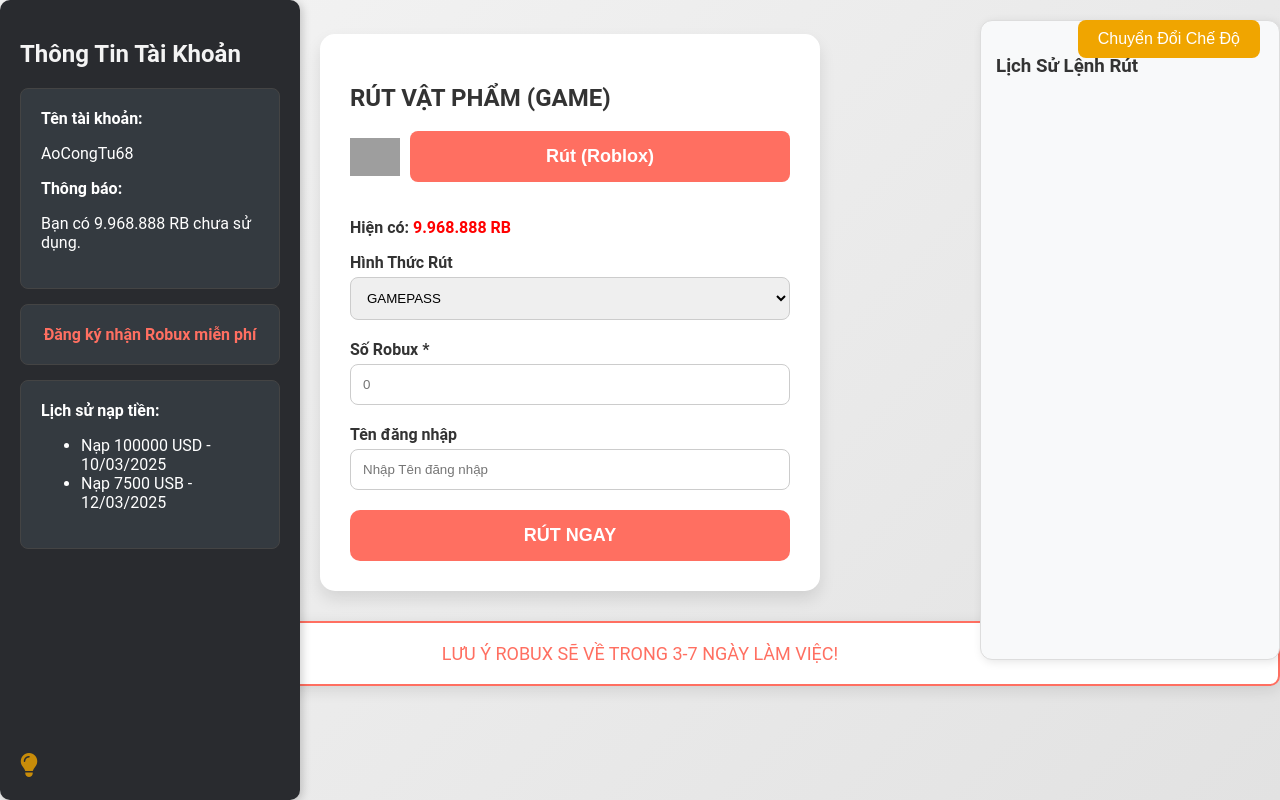
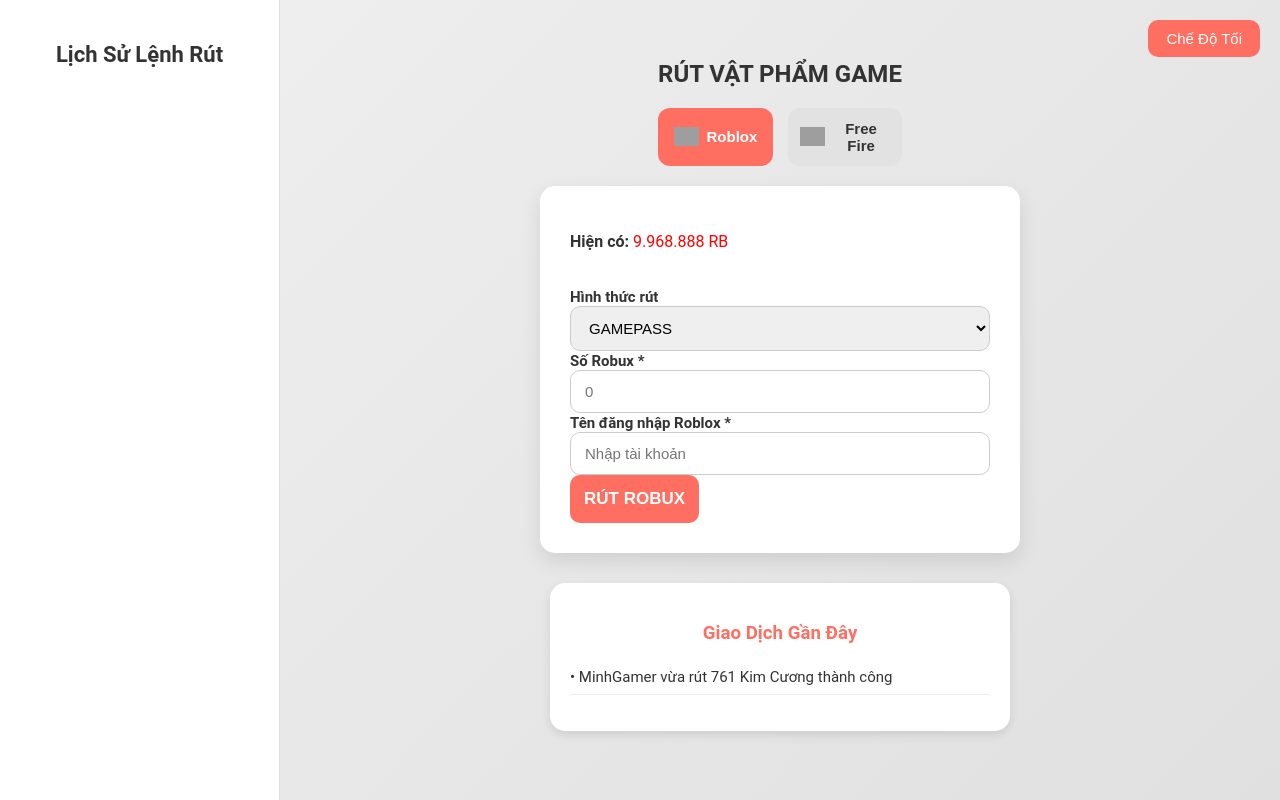
Before and after one commit to minhduong68/rutrobux123, a plain HTML site: page index.html in a window 1280 px wide. Drawn offline with Linux system fonts and the light colour scheme; grey boxes are pictures that could not be loaded.

Commit message:
Update index.html

```diff
--- a/index.html
+++ b/index.html
@@ -2,420 +2,343 @@
 <html lang="vi">
 <head>
   <meta charset="UTF-8">
-    <meta name="viewport" content="width=device-width, initial-scale=1.0">
-    <title>Rút Vật Phẩm (Game)</title>
+  <meta name="viewport" content="width=device-width, initial-scale=1">
+  <title>Rút Vật Phẩm Game</title>
   <link rel="stylesheet" href="https://cdnjs.cloudflare.com/ajax/libs/font-awesome/6.4.2/css/all.min.css">
   <style>
-        /* Định nghĩa các theme mặc định và dark mode */
     body {
         font-family: 'Roboto', sans-serif;
         margin: 0;
         padding: 0;
+        background: linear-gradient(135deg, #f0f0f0, #e0e0e0);
+        color: #333;
         display: flex;
-            justify-content: center;
-            align-items: flex-start;
         min-height: 100vh;
-            flex-direction: column;
-            background: linear-gradient(135deg, #f4f4f4, #e2e2e2);
-            color: #333;
-            transition: background-color 0.3s ease, color 0.3s ease;
-            position: relative; /* Để định vị logo bóng đèn */
+        transition: background 0.3s, color 0.3s;
     }
-
     body.dark {
-            background: linear-gradient(135deg, #333, #444);
-            color: #fff;
+        background: linear-gradient(135deg, #444, #555);
+        color: #eee;
     }
-
-        /* Sidebar */
     .sidebar {
-            position: fixed;
-            top: 0;
-            left: 0;
-            width: 300px;
-            height: 100%;
-            background-color: #292b2f;
-            color: white;
+        width: 280px;
+        background: #fff;
+        border-right: 1px solid #ddd;
         padding: 20px;
         box-sizing: border-box;
+        overflow-y: auto;
+    }
+    body.dark .sidebar {
+        background: #666;
+        border-color: #888;
+    }
+    .sidebar h3 {
+        text-align: center;
+        margin-bottom: 20px;
+        font-size: 22px;
+    }
+    .sidebar ul {
+        list-style: none;
+        padding: 0;
+    }
+    .sidebar ul li {
+        padding: 10px 0;
+        border-bottom: 1px solid #ddd;
+        font-size: 15px;
+    }
+    .container {
+        flex: 1;
+        padding: 40px 20px;
         display: flex;
         flex-direction: column;
-            align-items: flex-start;
-            overflow-y: auto;
-            box-shadow: 2px 2px 10px rgba(0, 0, 0, 0.2);
-            border-radius: 10px;
+        align-items: center;
     }
-
-        .sidebar h2 {
-            font-size: 24px;
-            margin-bottom: 20px;
-            text-align: center;
-            color: #f4f4f4;
-            font-weight: 600;
-        }
-
-        .sidebar .account-info, .sidebar .notification, .sidebar .robux-free {
-            width: 100%;
-            background-color: #343a40;
-            border-radius: 8px;
-            padding: 20px;
-            margin-bottom: 15px;
-            border: 1px solid #444;
-            box-sizing: border-box;
-        }
-
-        .sidebar .robux-free a {
-            color: #ff6f61;
-            font-weight: bold;
-            text-decoration: none;
-            display: block;
-            text-align: center;
-            font-size: 16px;
-        }
-
-        .sidebar .robux-free a:hover {
-            color: #ff3b2d;
-        }
-
-        /* Main Content */
-        .container {
-            background: white;
-            padding: 30px;
-            border-radius: 15px;
-            box-shadow: 0 8px 16px rgba(0, 0, 0, 0.1);
-            width: 500px;
-            margin-left: 320px;
-            box-sizing: border-box;
-            display: flex;
-            flex-direction: column;
-            position: relative;
-            transition: all 0.3s ease;
-        }
-
-        .tab {
-            display: flex;
-            align-items: center;
-            margin-bottom: 20px;
-        }
-
-        .tab img {
-            width: 50px;
-            margin-right: 10px;
-        }
-
-        .tab button {
-            flex: 1;
-            padding: 15px;
-            border: none;
-            cursor: pointer;
-            font-size: 18px;
-            font-weight: bold;
-            background-color: #e2e2e2;
-            color: #333;
-            border-radius: 8px;
-            transition: background-color 0.3s ease;
-        }
-
-        .tab button:hover {
-            background-color: #f0a500;
-            color: white;
-        }
-
-        .tab button.active {
-            background-color: #ff6f61;
-            color: white;
-        }
-
-        /* Input & Button */
-        input, select, .btn {
-            border-radius: 8px;
-            padding: 12px;
-            border: 1px solid #ccc;
-            transition: all 0.3s ease;
-            box-sizing: border-box; /* Thêm box-sizing */
-        }
-
-        input:focus, select:focus, .btn:hover {
-            border-color: #ff6f61;
-            outline: none;
-        }
-
-        .btn {
-            background-color: #ff6f61;
-            color: white;
-            border: none;
-            cursor: pointer;
-            font-size: 18px;
-            font-weight: bold;
-            width: 100%;
-            padding: 15px;
-            border-radius: 10px;
-            box-sizing: border-box; /* Thêm box-sizing */
-        }
-
-        /* Form Group Style */
-        .form-group {
-            display: flex;
-            flex-direction: column;
-            margin-bottom: 20px;
-        }
-
-        .form-group label {
-            margin-bottom: 5px;
-            font-weight: bold; /* Tùy chọn: làm đậm label */
-        }
-
-        /* Dark Mode Button (Move to top right) */
     .theme-toggle {
         position: fixed;
         top: 20px;
         right: 20px;
-            background-color: #f0a500;
+        padding: 10px 18px;
+        background: #ff6f61;
+        color: white;
         border: none;
-            padding: 10px 20px;
-            border-radius: 8px;
+        border-radius: 10px;
+        font-size: 15px;
         cursor: pointer;
-            font-size: 16px;
+    }
+    .tab-group {
+        display: flex;
+        gap: 15px;
+        margin-bottom: 20px;
+    }
+    .tab-group button {
+        flex: 1;
+        padding: 12px;
+        border: none;
+        border-radius: 12px;
+        font-weight: bold;
+        font-size: 15px;
+        cursor: pointer;
+        background: #e2e2e2;
+        color: #333;
+        display: flex;
+        align-items: center;
+        justify-content: center;
+        gap: 8px;
+        transition: background 0.3s, color 0.3s;
+    }
+    .tab-group button.active {
+        background: #ff6f61;
         color: white;
-            z-index: 10; /* Đảm bảo nút ở trên các phần khác */
     }
-
-        /* History Section */
-        .history {
-            margin-top: 20px;
-            padding: 15px;
-            background-color: #f8f9fa;
-            border-radius: 12px;
-            border: 1px solid #ddd;
+    .form-section {
+        background: #fff;
+        padding: 30px;
+        border-radius: 15px;
+        box-shadow: 0 8px 20px rgba(0,0,0,0.1);
+        width: 100%;
+        max-width: 420px;
+        display: none;
+        flex-direction: column;
+        gap: 20px;
+    }
+    .form-section.active {
+        display: flex;
+    }
+    label {
+        font-weight: bold;
+        font-size: 15px;
+        margin-bottom: 5px;
+    }
+    input, select {
+        padding: 12px 14px;
+        border: 1px solid #ccc;
+        border-radius: 10px;
+        font-size: 15px;
+        width: 100%;
         box-sizing: border-box;
-            width: 300px;
-            position: absolute;
-            right: 0;
-            top: 0;
-            height: 80vh;
-            overflow-y: auto;
-            box-shadow: 2px 2px 10px rgba(0, 0, 0, 0.1);
     }
-
-        /* Toast Notification */
+    input:focus, select:focus {
+        border-color: #ff6f61;
+        outline: none;
+    }
+    .btn {
+        background: #ff6f61;
+        color: white;
+        border: none;
+        border-radius: 10px;
+        font-weight: bold;
+        font-size: 17px;
+        padding: 14px;
+        cursor: pointer;
+        transition: background 0.3s;
+    }
+    .btn:hover {
+        background: #f04d3b;
+    }
     .toast {
         position: fixed;
         top: 50%;
         left: 50%;
         transform: translate(-50%, -50%);
-            background-color: #4CAF50;
+        background: #4CAF50;
         color: white;
-            padding: 25px 45px;
-            border-radius: 8px;
-            font-size: 18px;
+        padding: 20px 30px;
+        border-radius: 12px;
+        font-size: 17px;
         display: none;
-            z-index: 999;
-            min-width: 320px;
+        z-index: 1000;
         text-align: center;
-            box-shadow: 0 4px 15px rgba(0, 0, 0, 0.2);
     }
-
-        .toast button {
-            background-color: transparent;
-            border: none;
-            color: white;
-            font-size: 18px;
-            cursor: pointer;
-            margin-left: 15px;
-            text-decoration: underline;
+    .loader {
+        position: fixed;
+        top: 50%;
+        left: 50%;
+        width: 60px;
+        height: 60px;
+        margin: -30px 0 0 -30px;
+        border: 6px solid #ccc;
+        border-top: 6px solid #ff6f61;
+        border-radius: 50%;
+        animation: spin 1s linear infinite;
+        z-index: 9999;
+        display: none;
     }
-
-        /* Footer Note */
-        .footer-note {
+    @keyframes spin {
+        0% { transform: rotate(0deg); }
+        100% { transform: rotate(360deg); }
+    }
+    .recent-transactions {
+        margin-top: 30px;
+        background: #fff;
+        padding: 20px;
+        border-radius: 15px;
         width: 100%;
-            background-color: #fff;
+        max-width: 420px;
+        box-shadow: 0 4px 10px rgba(0,0,0,0.1);
+    }
+    .recent-transactions h3 {
+        text-align: center;
+        margin-bottom: 15px;
         color: #ff6f61;
-            padding: 20px;
-            text-align: center;
-            margin-top: 30px;
-            box-sizing: border-box;
-            font-size: 18px;
-            border: 2px solid #ff6f61;
-            border-radius: 10px;
-            margin-bottom: 80px; /* Để có khoảng trống cho logo bóng đèn */
-            box-shadow: 0 4px 15px rgba(0, 0, 0, 0.1);
     }
-
-        /* Light Bulb Logo */
-        .dark-light-logo {
-            position: fixed;
-            bottom: 20px;
-            left: 20px;
-            font-size: 24px;
-            color: #f0a500; /* Màu vàng cam */
-            cursor: pointer;
-            opacity: 0.8;
-            transition: opacity 0.3s ease;
-            z-index: 10; /* Đảm bảo logo ở trên các phần khác */
+    .recent-transactions ul {
+        list-style: none;
+        padding: 0;
+        max-height: 300px;
+        overflow-y: auto;
     }
-
-        .dark-light-logo:hover {
-            opacity: 1;
-        }
-
-        body.dark .dark-light-logo {
-            color: #fff; /* Màu trắng khi ở dark mode (tùy chỉnh) */
+    .recent-transactions ul li {
+        padding: 8px 0;
+        border-bottom: 1px solid #eee;
+        font-size: 15px;
     }
 </style>
 </head>
 <body>
 
-    <button id="theme-toggle" class="theme-toggle">Chuyển Đổi Chế Độ</button>
+<button id="theme-toggle" class="theme-toggle">Chế Độ Tối</button>
 
 <div class="sidebar">
-        <h2>Thông Tin Tài Khoản</h2>
-        <div class="account-info">
-            <div class="info-item">
-                <strong>Tên tài khoản:</strong>
-                <p>AoCongTu68</p>
-            </div>
-            <div class="info-item">
-                <strong>Thông báo:</strong>
-                <p>Bạn có <span id="current-robux">9.968.888</span> RB chưa sử dụng.</p>
-            </div>
-        </div>
-
-        <div class="robux-free">
-            <a href="https://yeumoney.com/vK8eLK" target="_blank">Đăng ký nhận Robux miễn phí</a>
-        </div>
-
-        <div class="notification">
-            <strong>Lịch sử nạp tiền:</strong>
-            <ul>
-                <li>Nạp 100000 USD - 10/03/2025</li>
-                <li>Nạp 7500 USB - 12/03/2025</li>
-            </ul>
-        </div>
-    </div>
-
-    <div class="container">
-        <h2>RÚT VẬT PHẨM (GAME)</h2>
-        <div class="tab">
-            <img src="https://upload.wikimedia.org/wikipedia/commons/7/7e/Roblox_Logo_2022.jpg" alt="Roblox Logo">
-            <button class="active">Rút (Roblox)</button>
-        </div>
-        <p><strong>Hiện có:</strong> <span style="color: red; font-weight: bold;" id="current-robux-value">9.968.888 RB</span></p>
-        <form id="withdraw-form">
-            <div class="form-group">
-                <label for="withdraw-method">Hình Thức Rút</label>
-                <select id="withdraw-method">
-                    <option value="GAMEPASS">GAMEPASS</option>
-                </select>
-            </div>
-            <div class="form-group">
-                <label for="robux-input">Số Robux *</label>
-                <input type="number" placeholder="0" required id="robux-input">
-            </div>
-            <div class="form-group">
-                <label for="username-input">Tên đăng nhập</label>
-                <input type="text" placeholder="Nhập Tên đăng nhập" required id="username-input">
-            </div>
-            <button type="submit" class="btn">RÚT NGAY</button>
-        </form>
-    </div>
-
-    <div class="history">
   <h3>Lịch Sử Lệnh Rút</h3>
   <ul id="history-list"></ul>
 </div>
 
-    <div id="toast" class="toast">
-        Rút <span id="withdraw-amount"></span> RB thành công! <button onclick="closeToast()">OK</button>
+<div class="container">
+  <h2>RÚT VẬT PHẨM GAME</h2>
+
+  <div class="tab-group">
+    <button id="tab-roblox" class="active">
+      <img src="https://upload.wikimedia.org/wikipedia/commons/7/7e/Roblox_Logo_2022.jpg" alt="Roblox" width="25">
+      Roblox
+    </button>
+    <button id="tab-ff">
+      <img src="https://play-lh.googleusercontent.com/6llpraFcTI0rEUuRpWEG9NWWblvm106y5JXcDzu60ACuaUYDD3i70a-p9_QM65NsGDE=w240-h480-rw" alt="Free Fire" width="25">
+      Free Fire
+    </button>
   </div>
 
-    <div class="dark-light-logo" id="dark-light-logo">
-        <i class="fas fa-lightbulb"></i>
+  <div id="form-roblox" class="form-section active">
+    <p><strong>Hiện có:</strong> <span id="current-robux-value" style="color: red;">9.968.888 RB</span></p>
+    <form id="withdraw-form-roblox">
+      <label>Hình thức rút</label>
+      <select id="withdraw-method">
+        <option value="GAMEPASS">GAMEPASS</option>
+      </select>
+      <label>Số Robux *</label>
+      <input type="number" id="robux-input" placeholder="0" required>
+      <label>Tên đăng nhập Roblox *</label>
+      <input type="text" id="username-input" placeholder="Nhập tài khoản" required>
+      <button type="submit" class="btn">RÚT ROBUX</button>
+    </form>
   </div>
 
-    <div class="footer-note">
-        LƯU Ý ROBUX SẼ VỀ TRONG 3-7 NGÀY LÀM VIỆC!
+  <div id="form-ff" class="form-section">
+    <p><strong>Hiện có:</strong> <span id="current-diamond-value" style="color: red;">50.000 KC</span></p>
+    <form id="withdraw-form-ff">
+      <label>ID Game Free Fire *</label>
+      <input type="text" id="ff-id" placeholder="Nhập ID Free Fire" required>
+      <label>Số Kim Cương *</label>
+      <input type="number" id="diamond-input" placeholder="0" required>
+      <button type="submit" class="btn">RÚT KIM CƯƠNG</button>
+    </form>
   </div>
+
+  <div class="recent-transactions">
+    <h3>Giao Dịch Gần Đây</h3>
+    <ul id="transaction-list"></ul>
+  </div>
+
+</div>
+
+<div id="toast" class="toast">Thành Công!</div>
+<div id="loader" class="loader"></div>
 
 <script>
 let currentRobux = 9968888;
-        let historyList = [];
-        const body = document.body;
-        const themeToggle = document.getElementById("theme-toggle");
-        const darkLightLogo = document.getElementById("dark-light-logo");
+let currentDiamond = 50000;
 
-        // Hàm chuyển đổi theme
-        function toggleTheme() {
-            body.classList.toggle("dark");
-            // Lưu trạng thái theme vào localStorage (tùy chọn)
-            localStorage.setItem('theme', body.classList.contains('dark') ? 'dark' : 'light');
+document.getElementById('theme-toggle').onclick = function() {
+  document.body.classList.toggle('dark');
+};
+
+document.getElementById('tab-roblox').onclick = () => {
+  setTab('roblox');
+};
+document.getElementById('tab-ff').onclick = () => {
+  setTab('ff');
+};
+
+function setTab(tab) {
+  document.getElementById('tab-roblox').classList.toggle('active', tab === 'roblox');
+  document.getElementById('tab-ff').classList.toggle('active', tab === 'ff');
+  document.getElementById('form-roblox').classList.toggle('active', tab === 'roblox');
+  document.getElementById('form-ff').classList.toggle('active', tab === 'ff');
 }
 
-        // Kiểm tra theme đã lưu khi tải trang (tùy chọn)
-        const savedTheme = localStorage.getItem('theme');
-        if (savedTheme === 'dark') {
-            body.classList.add('dark');
+document.getElementById('withdraw-form-roblox').onsubmit = function(e) {
+  e.preventDefault();
+  const robux = parseInt(document.getElementById('robux-input').value);
+  const username = document.getElementById('username-input').value;
+  if (!robux || robux <= 0 || robux > currentRobux) return alert('Số Robux không hợp lệ.');
+  currentRobux -= robux;
+  document.getElementById('current-robux-value').innerText = currentRobux.toLocaleString() + ' RB';
+  addHistory(`Rút ${robux.toLocaleString()} RB cho tài khoản ${username}`);
+  showToast(`Rút ${robux} Robux thành công!`);
+  this.reset();
+};
+
+document.getElementById('withdraw-form-ff').onsubmit = function(e) {
+  e.preventDefault();
+  const diamonds = parseInt(document.getElementById('diamond-input').value);
+  const ffId = document.getElementById('ff-id').value;
+  if (!diamonds || diamonds <= 0 || diamonds > currentDiamond) return alert('Số Kim Cương không hợp lệ.');
+  currentDiamond -= diamonds;
+  document.getElementById('current-diamond-value').innerText = currentDiamond.toLocaleString() + ' KC';
+  addHistory(`Rút ${diamonds.toLocaleString()} KC cho ID ${ffId}`);
+  showToast(`Rút ${diamonds} KC thành công!`);
+  this.reset();
+};
+
+function addHistory(content) {
+  const li = document.createElement('li');
+  li.innerText = content + ' - ' + new Date().toLocaleString();
+  document.getElementById('history-list').prepend(li);
 }
 
-        themeToggle.addEventListener("click", toggleTheme);
-        darkLightLogo.addEventListener("click", toggleTheme);
+function showToast(message) {
+  const loader = document.getElementById('loader');
+  const toast = document.getElementById('toast');
 
-        // Hàm rút Robux và cập nhật giao diện
-        document.getElementById("withdraw-form").addEventListener("submit", function(e) {
-            e.preventDefault();
-
-            const robuxInput = document.getElementById("robux-input");
-            const robuxAmount = parseInt(robuxInput.value);
-            const username = document.getElementById("username-input").value;
-
-            if (isNaN(robuxAmount) || robuxAmount <= 0 || robuxAmount > currentRobux) {
-                alert("Số Robux nhập không hợp lệ.");
-                return;
+  loader.style.display = 'block';
+  setTimeout(() => {
+    loader.style.display = 'none';
+    toast.textContent = message;
+    toast.style.display = 'block';
+    setTimeout(() => toast.style.display = 'none', 3000);
+  }, 1500);
 }
 
-            // Cập nhật lại số lượng Robux còn lại
-            currentRobux -= robuxAmount;
-            document.getElementById("current-robux-value").textContent = currentRobux.toLocaleString() + " RB";
+// Fake giao dịch gần đây
+const fakeNames = ["AoCongTu68", "MinhGamer", "LinhCute", "KenRoblox", "FF_ProPlayer", "ThanhSang", "BaoNgoc", "AnhTu", "HoaMy"];
+const fakeItems = ["Robux", "Kim Cương"];
 
-            // Thêm vào lịch sử
-            const now = new Date().toLocaleString();
-            historyList.unshift(`Rút ${robuxAmount.toLocaleString()} RB vào tài khoản ${username} vào ${now}`);
-            updateHistory();
+function randomTransaction() {
+    const name = fakeNames[Math.floor(Math.random() * fakeNames.length)];
+    const item = fakeItems[Math.floor(Math.random() * fakeItems.length)];
+    const amount = Math.floor(Math.random() * 1900) + 100;
+    const list = document.getElementById('transaction-list');
 
-            // Hiển thị thông báo rút thành công
-            showToast(`Rút ${robuxAmount.toLocaleString()} RB thành công!`);
+    const li = document.createElement('li');
+    li.textContent = `• ${name} vừa rút ${amount.toLocaleString()} ${item} thành công`;
+    list.prepend(li);
 
-            // Xóa input sau khi rút
-            robuxInput.value = "";
-        });
-
-        // Hàm cập nhật lịch sử lệnh rút
-        function updateHistory() {
-            const historyListElement = document.getElementById("history-list");
-            historyListElement.innerHTML = '';
-            historyList.forEach(item => {
-                const li = document.createElement('li');
-                li.textContent = item;
-                historyListElement.appendChild(li);
-            });
+    if (list.children.length > 10) {
+        list.removeChild(list.lastChild);
+    }
 }
 
-        // Hiển thị thông báo rút thành công
-        function showToast(message) {
-            const toast = document.getElementById("toast");
-            const withdrawAmount = document.getElementById("withdraw-amount");
-            withdrawAmount.textContent = message;
-            toast.style.display = 'block';
+setInterval(randomTransaction, Math.floor(Math.random() * 2000) + 3000);
+</script>
 
-            // Ẩn thông báo sau 3 giây
-            setTimeout(function() {
-                toast.style.display = 'none';
-            }, 3000);
-        }
-
-        // Đóng thông báo
-        function closeToast() {
-            document.getElementById("toast").style.display = 'none';
-        }
-    </script>
 </body>
 </html>
```
Lines whose indentation alone changed are shown as unchanged.
